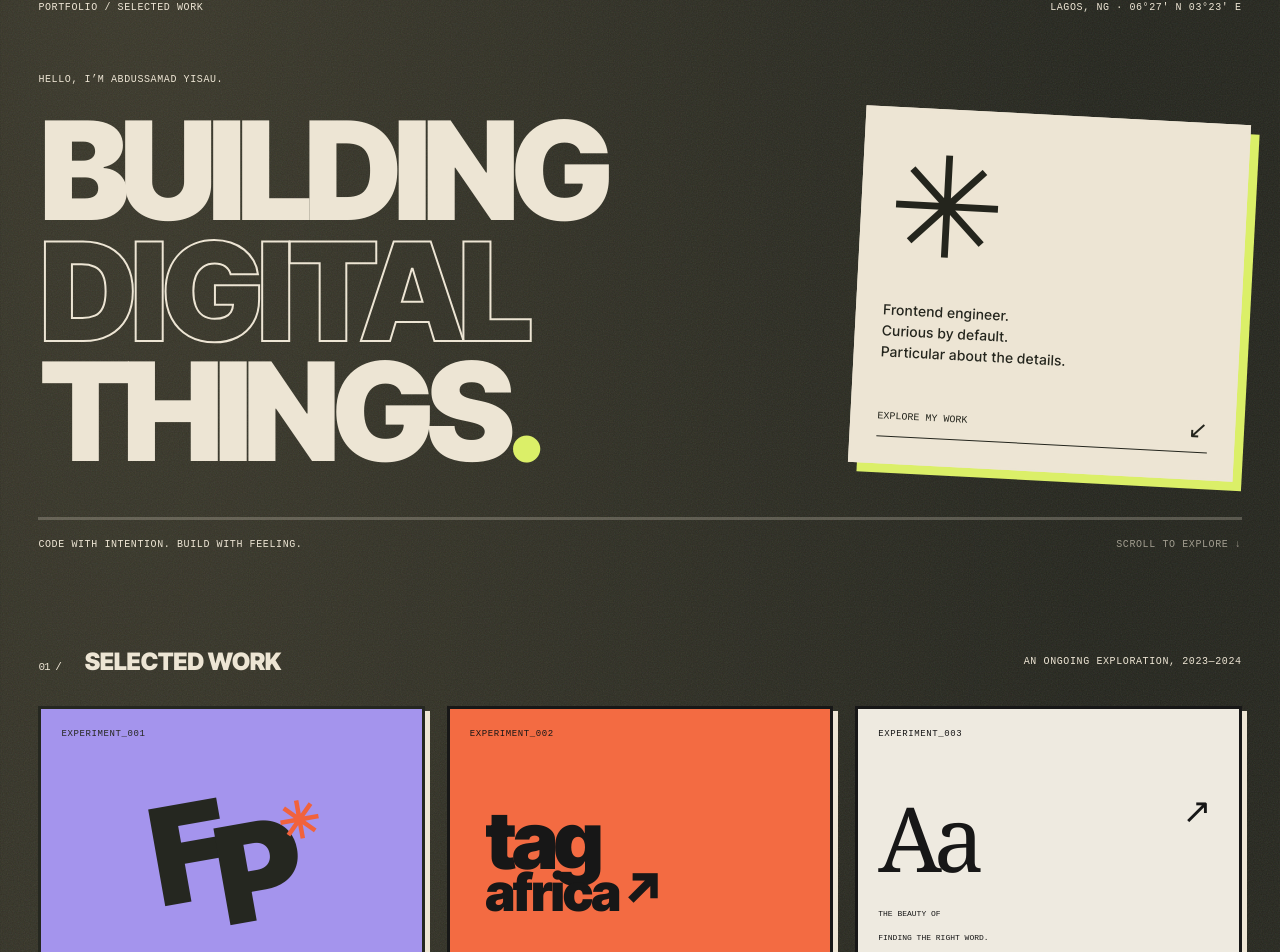
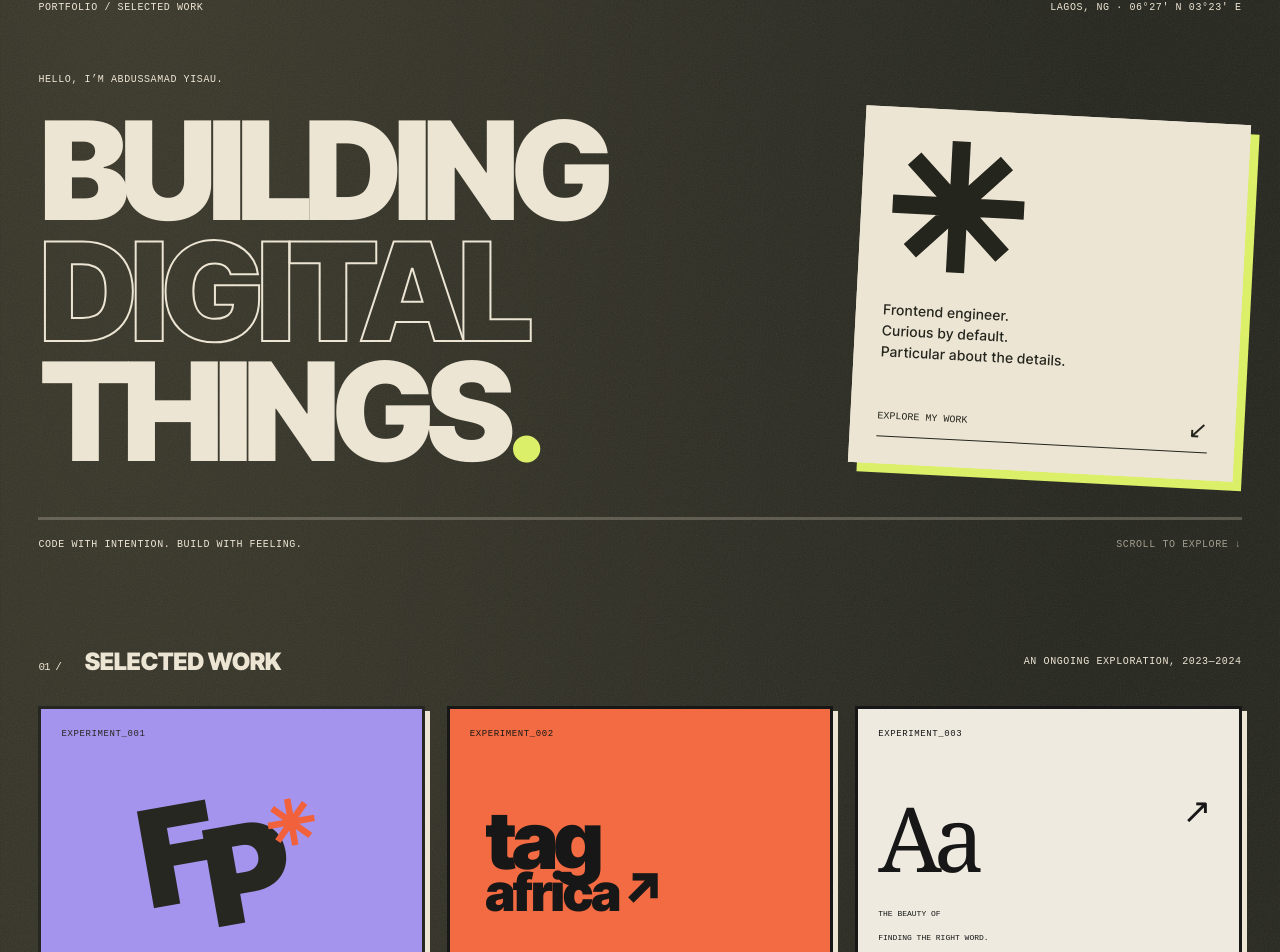
Before and after one commit to AbdussamadYisau/portolio-v2, a Next.js app: page / in a window 1280 px wide. Shown: the part 215-1167 px from the top of the page. Built offline with nearby package versions, Linux system fonts and the light colour scheme; no server answers.

Commit message:
Use SVG stars for consistent rendering across devices

```diff
--- /dev/null
+++ b/components/StarIcon.js
@@ -0,0 +1,9 @@
+export default function StarIcon() {
+  return (
+    <svg className="star-icon" viewBox="0 0 100 100" fill="none" aria-hidden="true" focusable="false">
+      <g stroke="currentColor" strokeWidth="13">
+        <path d="M50 3v94M3 50h94M17 17l66 66M17 83l66-66" />
+      </g>
+    </svg>
+  );
+}
--- a/pages/index.js
+++ b/pages/index.js
@@ -1,4 +1,5 @@
 import Head from "next/head";
+import StarIcon from "../components/StarIcon";
 import PhotoJournal from "../components/PhotoJournal";
 import LiveInterests from "../components/LiveInterests";
 import ExperienceTimeline from "../components/ExperienceTimeline";
@@ -159,7 +160,7 @@ export default function Home() {
                 </div>
                 <div className="hero-side">
                   <div className="hero-symbol" aria-hidden="true">
-                    ✳
+                    <StarIcon />
                   </div>
                   <p>
                     Frontend engineer.
@@ -202,7 +203,7 @@ export default function Home() {
                         <div className="practice-art">
                           <span>F</span>
                           <span>
-                            P<span className="tiny-star">✳</span>
+                            P<span className="tiny-star"><StarIcon /></span>
                           </span>
                         </div>
                       ) : index === 1 ? (
```
Also changed, not shown: styles/globals.css.
